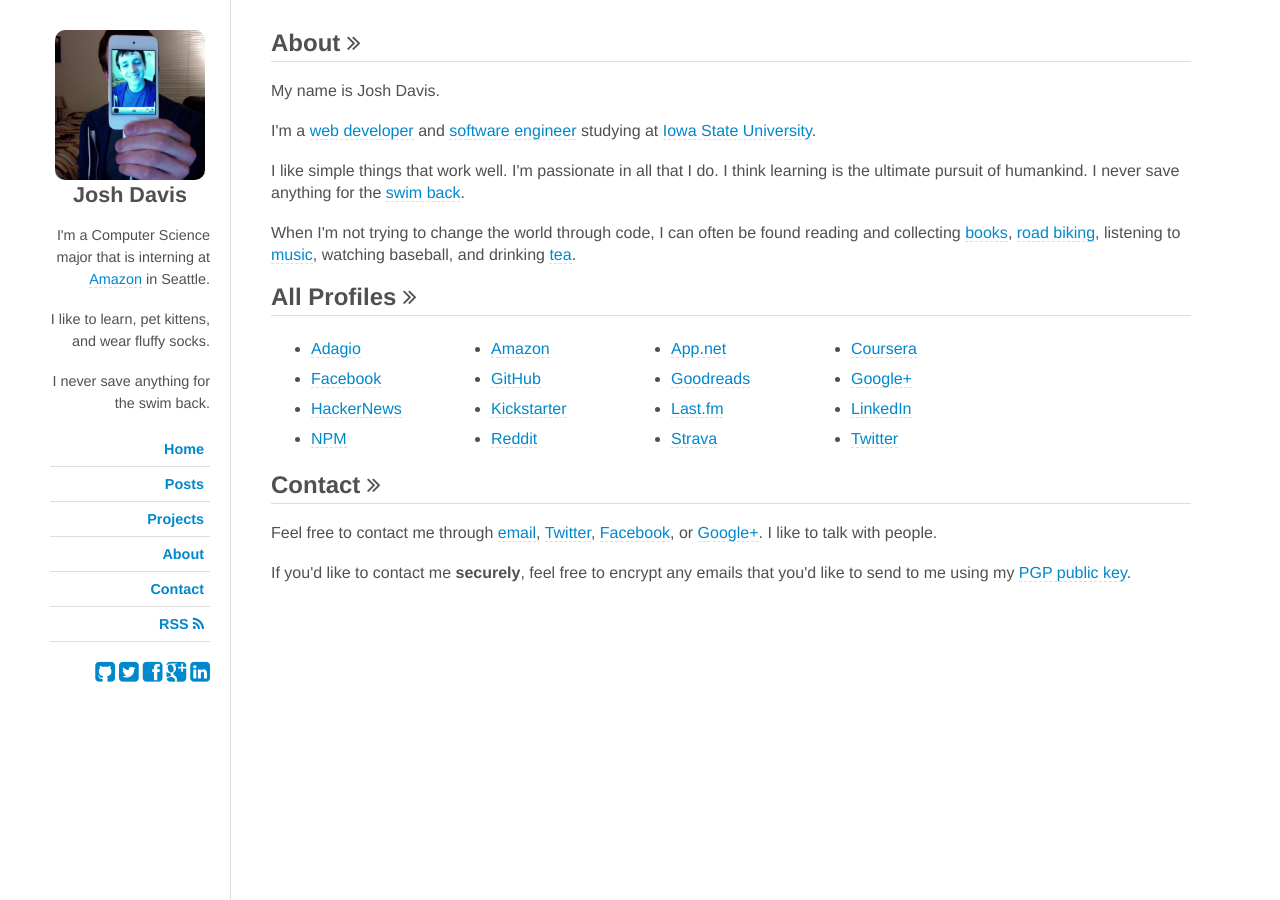
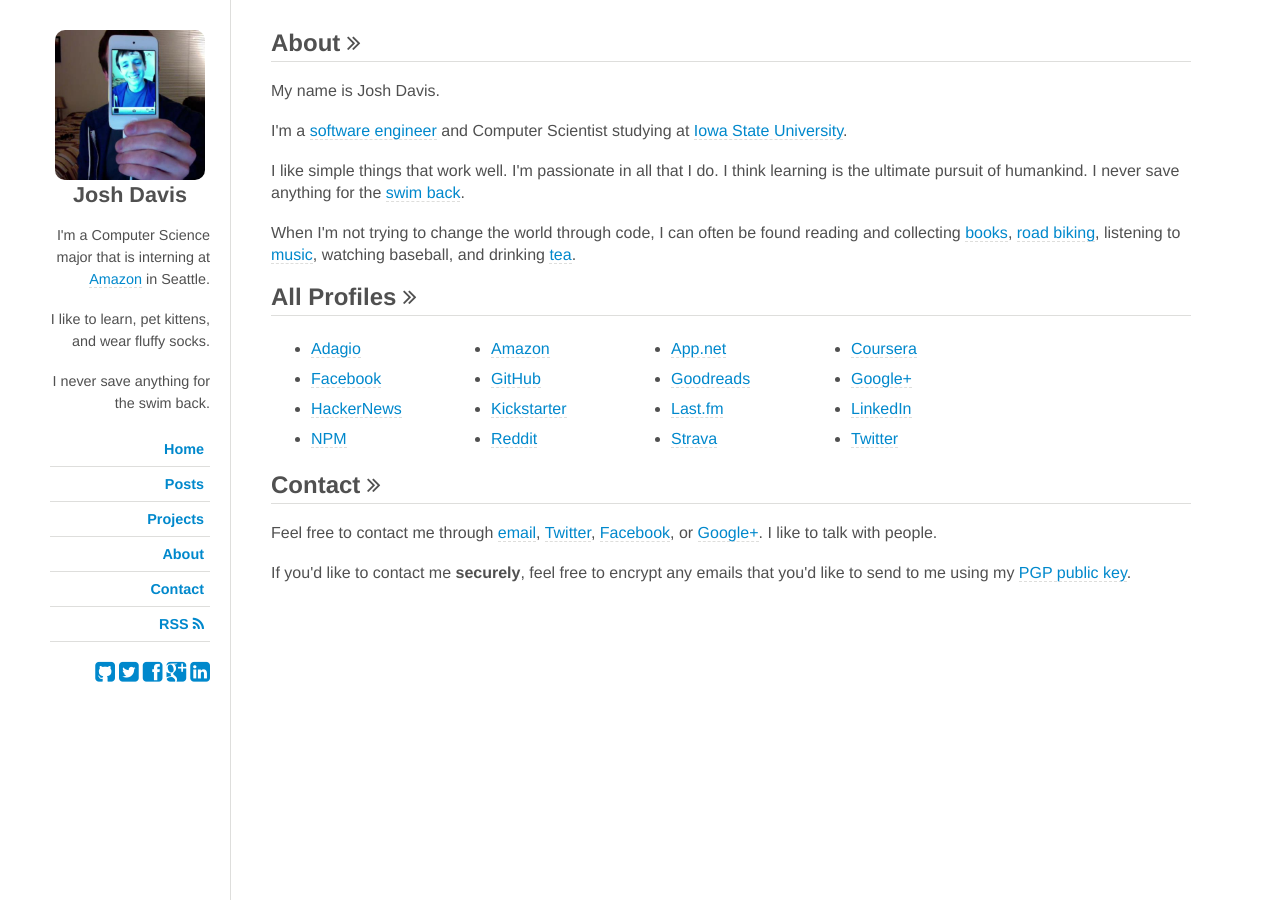
Before and after one commit to jdavis/jdavis.github.com, a Jekyll site: the page built from about.html, in a window 1280 px wide. Built offline with Jekyll 4.4.1, drawn with Linux system fonts in a browser that asks for light colours; some web fonts are replaced; Markdown is read by kramdown in place of the engine named in the settings.

Commit message:
Update about.html

```diff
--- a/about.html
+++ b/about.html
@@ -11,10 +11,8 @@
 
 <p>
     I'm a
-    <a href="https://github.com/jdavis/">web developer</a>
-    and
-    <a href="http://linkedin.com/in/joshualeedavis">software engineer</a>
-    studying at
+    <a href="https://github.com/jdavis/">software engineer</a>
+    and Computer Scientist studying at
     <a href="http://iastate.edu">Iowa State University</a>.
 </p>
 
```
